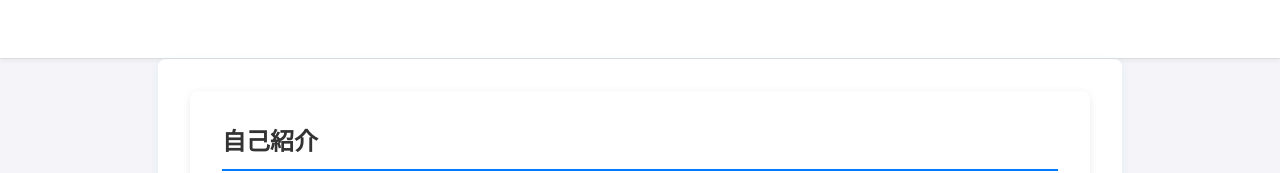
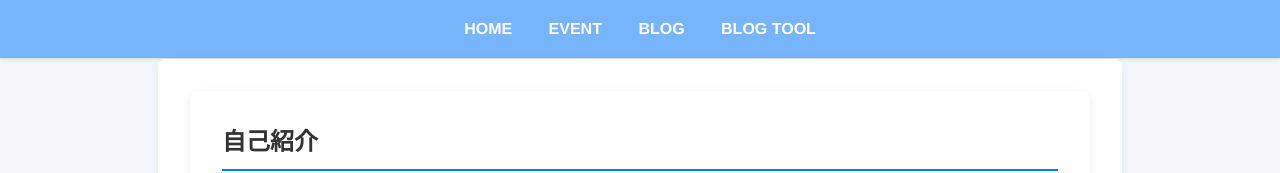
Before and after one commit to appipinopi/IRIAM-Liver-Site_Template, a plain HTML site: page index.html in a window 1280 px wide. Shown: the top 173 px of the page. Drawn offline with Linux system fonts and the light colour scheme.

Commit message:
ｈｊｌｋｊｈｇｆｄ

```diff
--- a/css/style.css
+++ b/css/style.css
@@ -91,7 +91,7 @@ body {
 
 /* ヘッダー */
 header {
-  background-color: #fff;
+  background-color: #007bff83;
   padding: 1rem 2rem;
   border-bottom: 1px solid #ddd;
   box-shadow: 0 2px 4px rgba(0,0,0,0.05);
```
